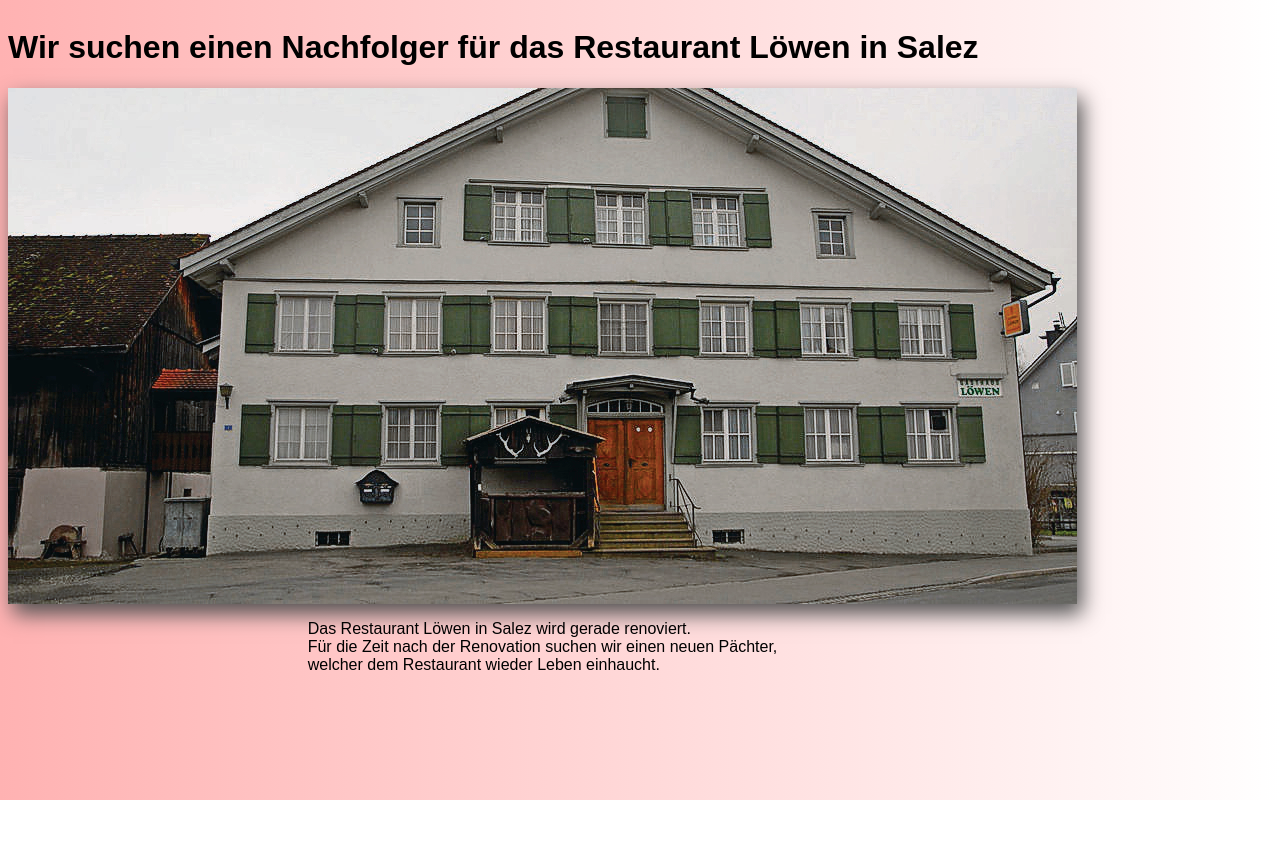
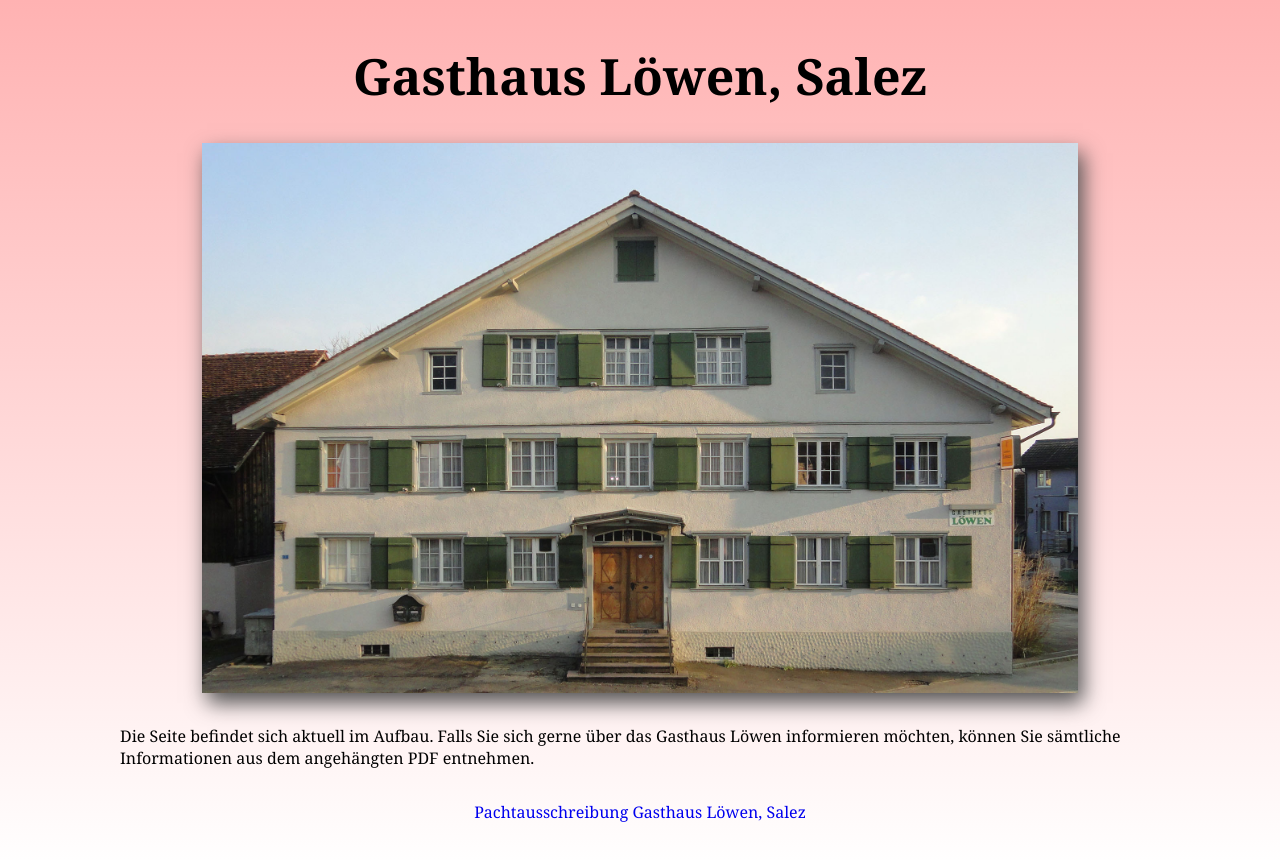
Before and after one commit to marcriesen/blackrockmedia, a plain HTML site: page index.html in a window 1280 px wide. Before the commit the page ends 800 px from the top, so only its background shows below. Drawn offline with Linux system fonts and the light colour scheme.

Commit message:
image added

```diff
--- a/css/style.css
+++ b/css/style.css
@@ -1,42 +1,52 @@
 @import url(https://fonts.googleapis.com/css?family=Noto+Serif:400,400italic,700,700italic);
 
+body {
+    background-image: linear-gradient(#FFB2B2, #FFFFFF);
+    font-family: 'Noto Serif', serif;
+}
 
-body {
-        background-image: linear-gradient(to left, #FFFFFF, #FFB2B2);
-    display: flex;
-    font-family: Noto, Arial;
+.wrapper {
+    width: auto;
+    height: auto;
 }
 
 
-.wrapper {
+.flex-title {
+    display: flex;
+    justify-content: center;
+}
+
+.flex-picture {
+    display: flex;
+    justify-content: center;
+}
+
+img {
+    box-shadow: 5px 10px 20px #525252;
     width: auto;
-    min-width: 1000px;
-    height: auto;
-    min-height: 600px;
+    height: 550px;
+}
+
+.flex-text {
+    margin-left: 7em;
+    margin-right: 4em;
+    margin-top: 2em;
+    margin-bottom: 2em;
+    display: flex;
+    justify-content: center;
+}
+.pdf-link {
+    display:flex;
+    justify-content: center;
+    margin-bottom: 3em;
 
 }
 
-.title {
-    display: flex;
+h1 {
+    font-size: 50px;
 }
 
-.title h1 {
-    align-content: center;
-    justify-content: center;
+a {
+    text-decoration: none;
+    color:;
 }
-
-.flex-container {
-    display: block;
-}
-
-.flex-container .bild {
-    display: block;
-    align-items: center;
-    justify-content: center;
-    box-shadow: 5px 10px 20px #525252;
-}
-p {
-    display: flex;
-    align-content: center;
-    justify-content: center;
-}
--- a/index.html
+++ b/index.html
@@ -2,24 +2,23 @@
 <html lang="de">
 <head>
     <meta charset="UTF-8">
-    <title>Restaurant Löwen Salez</title>
-    <link rel="stylesheet" href="css/style.css">
+    <title>Gasthaus Löwen Salez</title>
+    <link rel="stylesheet" type="text/css" href="css/style.css">
     <link href='https://fonts.googleapis.com/css?family=Noto+Serif:400,400italic,700,700italic' rel='stylesheet' type='text/css'>
 
 </head>
 <body>
     <div class="wrapper">
-        <div class="content">
-            <div class="title">
-                <h1>Wir suchen einen Nachfolger für das Restaurant Löwen in Salez</h1>
-            </div>
-            <div class="flex-container">
-                <img class="bild" src="img/Restaurant%20Löwen%20Salez1.jpg">
-                <p>Das Restaurant Löwen in Salez wird gerade renoviert. <br>
-                Für die Zeit nach der Renovation suchen wir einen neuen Pächter,<br>
-                welcher dem Restaurant wieder Leben einhaucht.</p>
-            </div>
+        <div class="flex-title">
+            <h1>Gasthaus Löwen, Salez</h1>
         </div>
+        <div class="flex-picture">
+            <img class="bild" src="img/Gasthaus_Loewen_Salez.jpg" alt="Gasthaus Löwen, Salez"/>
+        </div>
+        <div class="flex-text">
+            Die Seite befindet sich aktuell im Aufbau. Falls Sie sich gerne über das Gasthaus Löwen informieren möchten, können Sie sämtliche Informationen aus dem angehängten PDF entnehmen.
+        </div>
+        <div class="pdf-link"><a href="docs/Verpachtung_Loewen_Salez.pdf" title="Pachtausschreibung Gasthaus Löwen, Salez"> Pachtausschreibung Gasthaus Löwen, Salez</a></div>
     </div>
 
 
```
Also changed, not shown: img/Gasthaus_Loewen_Salez.jpg (renamed from img/Restaurant Löwen Salez.jpg), img/Restaurant Löwen Salez1.jpg (deleted), 2 other files.
